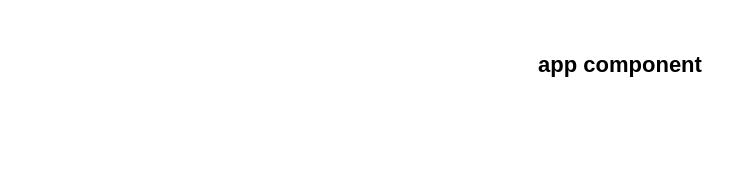
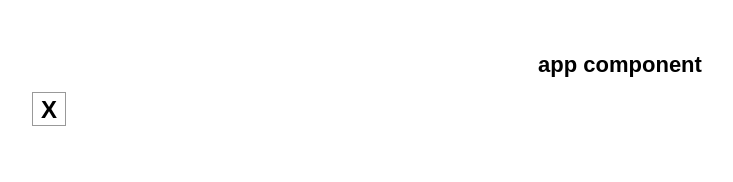
Before and after one commit to nad1yah/my-react-app, a React (Vite) app: page / in a window 1280 px wide. Shown: the top 182 px of the page, without its empty margins (20-753 px from the left). Built offline with nearby package versions, Linux system fonts and the light colour scheme.

Commit message:
rendering square component

```diff
--- a/src/App.jsx
+++ b/src/App.jsx
@@ -7,6 +7,7 @@ export default function App() {
   return (
     <>
       <h1>app component</h1>
+      <Square />
     </>
   );
 }
```
